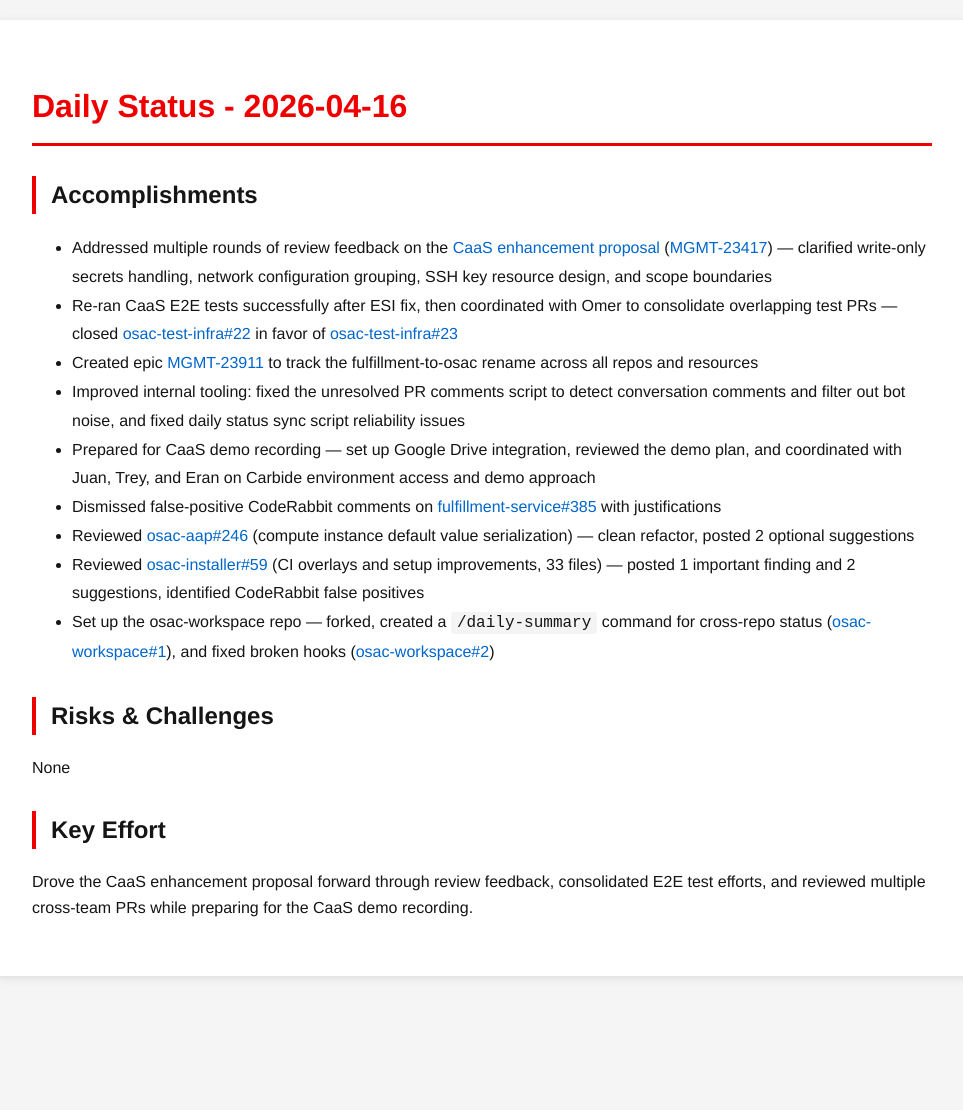
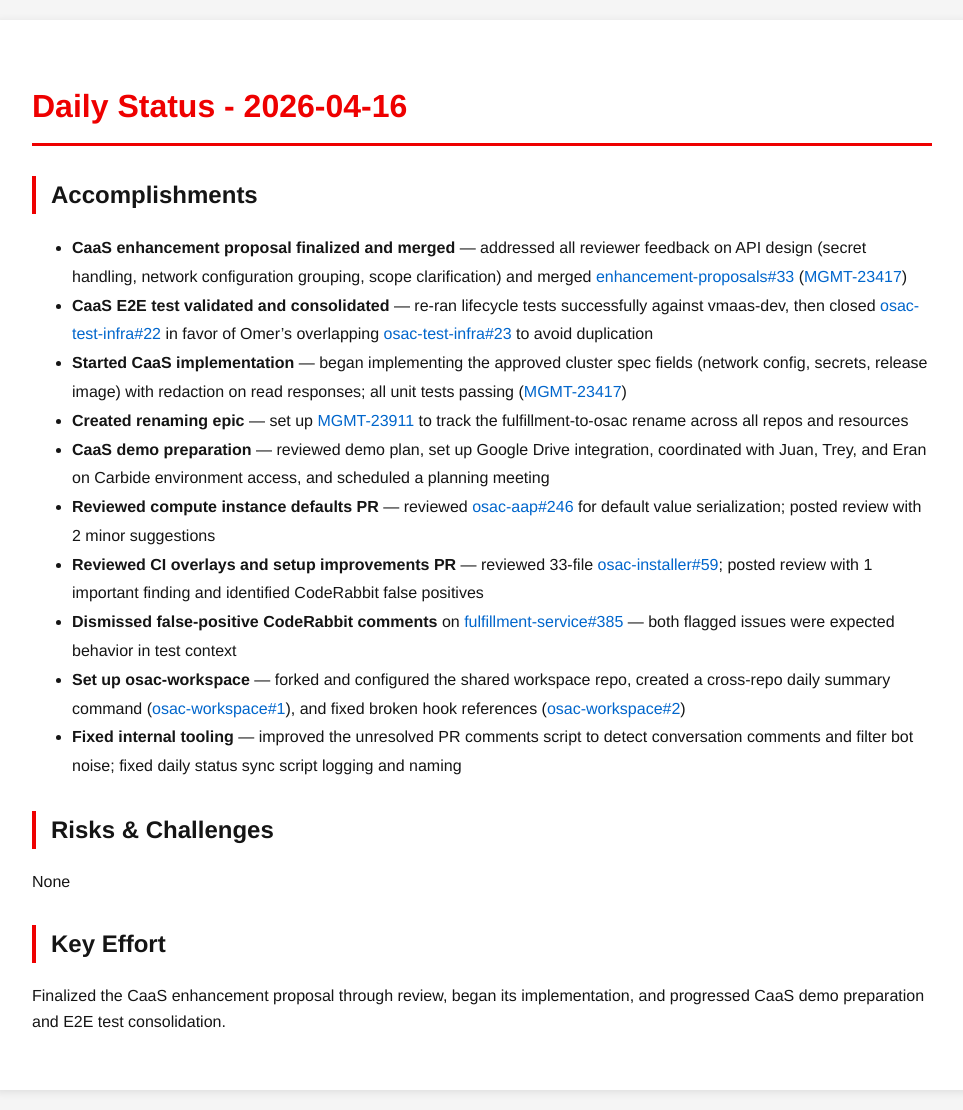
Before and after one commit to tzvatot/daily-status, a Jekyll site: the page built from 2026-04-16.md, in a window 1280 px wide. Shown: the whole page, without its empty margins (158-1121 px from the left). Built offline with Jekyll 4.4.1, drawn with Linux system fonts in a browser that asks for light colours; before the commit the page ends 996 px from its top, so only the background shows below that.

Commit message:
Daily status update - 2026-04-16

```diff
--- a/2026-04-16.md
+++ b/2026-04-16.md
@@ -7,18 +7,19 @@
 # Daily Status - 2026-04-16
 
 ## Accomplishments
-- Addressed multiple rounds of review feedback on the [CaaS enhancement proposal](https://github.com/osac-project/enhancement-proposals/pull/33) ([MGMT-23417](https://issues.redhat.com/browse/MGMT-23417)) — clarified write-only secrets handling, network configuration grouping, SSH key resource design, and scope boundaries
-- Re-ran CaaS E2E tests successfully after ESI fix, then coordinated with Omer to consolidate overlapping test PRs — closed [osac-test-infra#22](https://github.com/osac-project/osac-test-infra/pull/22) in favor of [osac-test-infra#23](https://github.com/osac-project/osac-test-infra/pull/23)
-- Created epic [MGMT-23911](https://issues.redhat.com/browse/MGMT-23911) to track the fulfillment-to-osac rename across all repos and resources
-- Improved internal tooling: fixed the unresolved PR comments script to detect conversation comments and filter out bot noise, and fixed daily status sync script reliability issues
-- Prepared for CaaS demo recording — set up Google Drive integration, reviewed the demo plan, and coordinated with Juan, Trey, and Eran on Carbide environment access and demo approach
-- Dismissed false-positive CodeRabbit comments on [fulfillment-service#385](https://github.com/osac-project/fulfillment-service/pull/385) with justifications
-- Reviewed [osac-aap#246](https://github.com/osac-project/osac-aap/pull/246) (compute instance default value serialization) — clean refactor, posted 2 optional suggestions
-- Reviewed [osac-installer#59](https://github.com/osac-project/osac-installer/pull/59) (CI overlays and setup improvements, 33 files) — posted 1 important finding and 2 suggestions, identified CodeRabbit false positives
-- Set up the osac-workspace repo — forked, created a `/daily-summary` command for cross-repo status ([osac-workspace#1](https://github.com/eranco74/osac-workspace/pull/1)), and fixed broken hooks ([osac-workspace#2](https://github.com/eranco74/osac-workspace/pull/2))
+- **CaaS enhancement proposal finalized and merged** — addressed all reviewer feedback on API design (secret handling, network configuration grouping, scope clarification) and merged [enhancement-proposals#33](https://github.com/osac-project/enhancement-proposals/pull/33) ([MGMT-23417](https://issues.redhat.com/browse/MGMT-23417))
+- **CaaS E2E test validated and consolidated** — re-ran lifecycle tests successfully against vmaas-dev, then closed [osac-test-infra#22](https://github.com/osac-project/osac-test-infra/pull/22) in favor of Omer's overlapping [osac-test-infra#23](https://github.com/osac-project/osac-test-infra/pull/23) to avoid duplication
+- **Started CaaS implementation** — began implementing the approved cluster spec fields (network config, secrets, release image) with redaction on read responses; all unit tests passing ([MGMT-23417](https://issues.redhat.com/browse/MGMT-23417))
+- **Created renaming epic** — set up [MGMT-23911](https://issues.redhat.com/browse/MGMT-23911) to track the fulfillment-to-osac rename across all repos and resources
+- **CaaS demo preparation** — reviewed demo plan, set up Google Drive integration, coordinated with Juan, Trey, and Eran on Carbide environment access, and scheduled a planning meeting
+- **Reviewed compute instance defaults PR** — reviewed [osac-aap#246](https://github.com/osac-project/osac-aap/pull/246) for default value serialization; posted review with 2 minor suggestions
+- **Reviewed CI overlays and setup improvements PR** — reviewed 33-file [osac-installer#59](https://github.com/osac-project/osac-installer/pull/59); posted review with 1 important finding and identified CodeRabbit false positives
+- **Dismissed false-positive CodeRabbit comments** on [fulfillment-service#385](https://github.com/osac-project/fulfillment-service/pull/385) — both flagged issues were expected behavior in test context
+- **Set up osac-workspace** — forked and configured the shared workspace repo, created a cross-repo daily summary command ([osac-workspace#1](https://github.com/eranco74/osac-workspace/pull/1)), and fixed broken hook references ([osac-workspace#2](https://github.com/eranco74/osac-workspace/pull/2))
+- **Fixed internal tooling** — improved the unresolved PR comments script to detect conversation comments and filter bot noise; fixed daily status sync script logging and naming
 
 ## Risks & Challenges
 None
 
 ## Key Effort
-Drove the CaaS enhancement proposal forward through review feedback, consolidated E2E test efforts, and reviewed multiple cross-team PRs while preparing for the CaaS demo recording.
+Finalized the CaaS enhancement proposal through review, began its implementation, and progressed CaaS demo preparation and E2E test consolidation.
```
